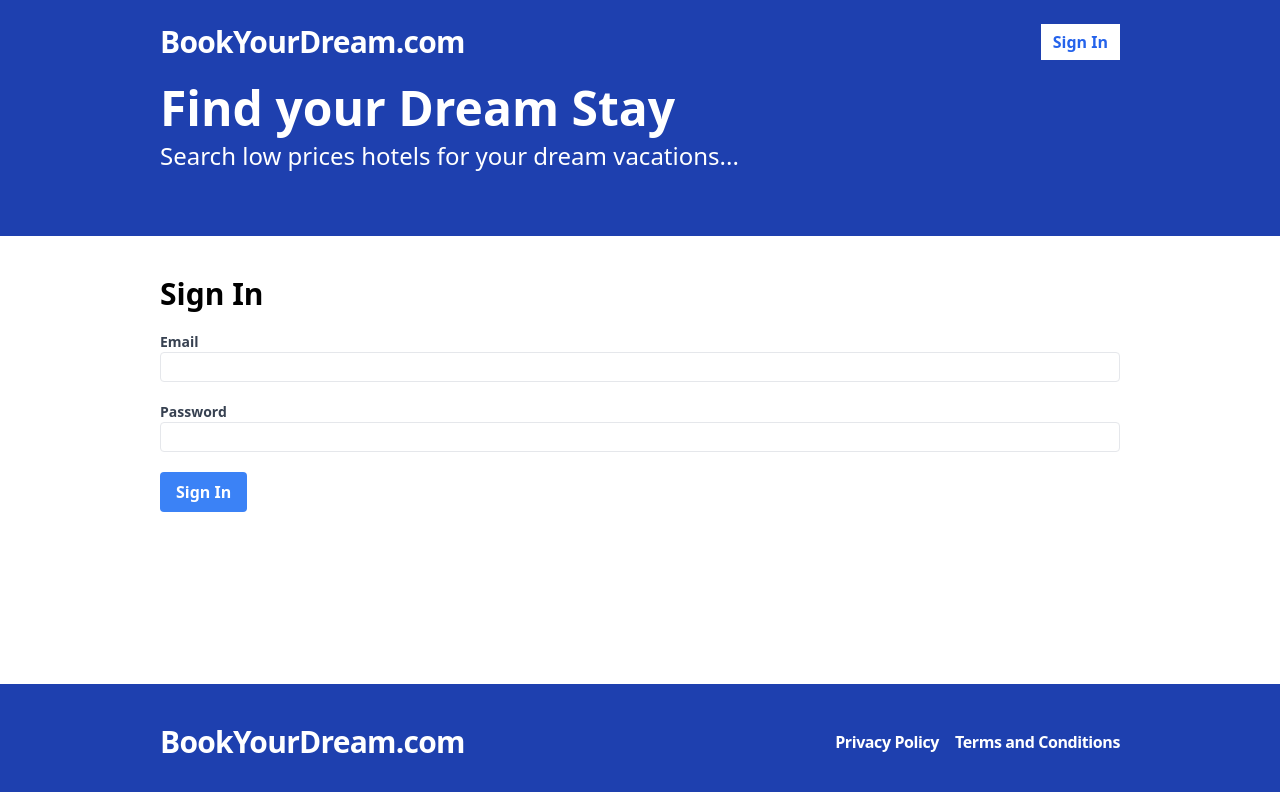
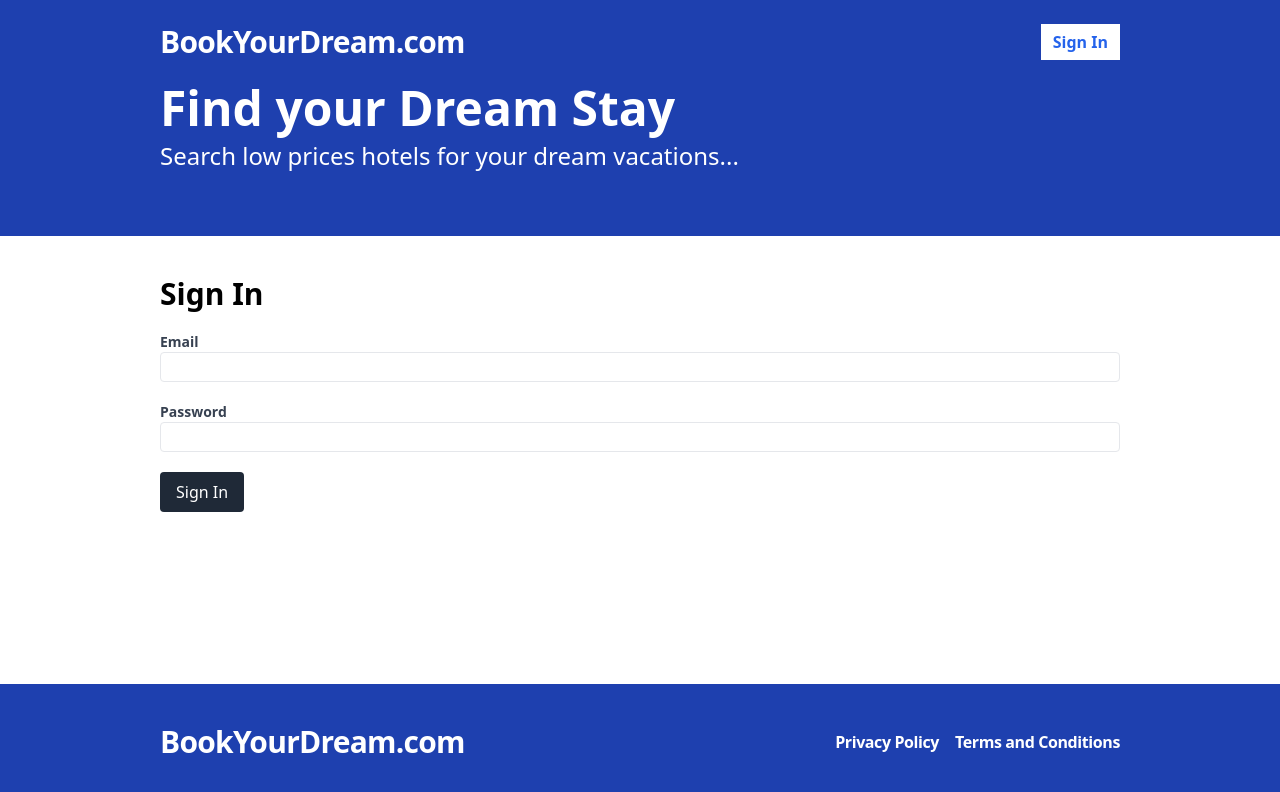
Before and after one commit to vaibhavbhardwaj201/Booking.com, a React (Vite) app in the folder frontend/: page /sign-in in a window 1280 px wide. Shown: the top 792 px of the page. Built offline with nearby package versions, Linux system fonts and the light colour scheme; no server answers.

Commit message:
styles: SignIn button style

```diff
--- a/frontend/src/pages/SignIn.tsx
+++ b/frontend/src/pages/SignIn.tsx
@@ -60,7 +60,7 @@ const SignIn = () => {
             <span>
                 <button
                     type="submit"
-                    className="bg-blue-500 hover:bg-blue-600 text-white font-bold py-2 px-4 rounded">
+                    className="bg-gray-800 text-white py-2 px-4 rounded hover:bg-gray-700">
                     Sign In
                 </button>
             </span>
```
